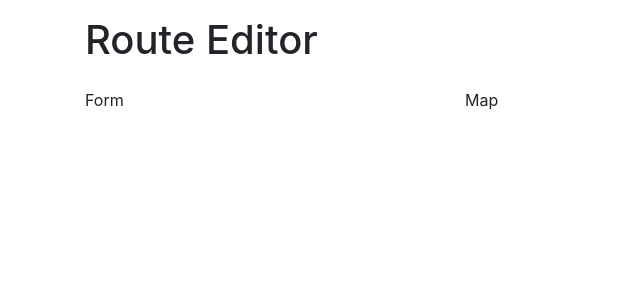
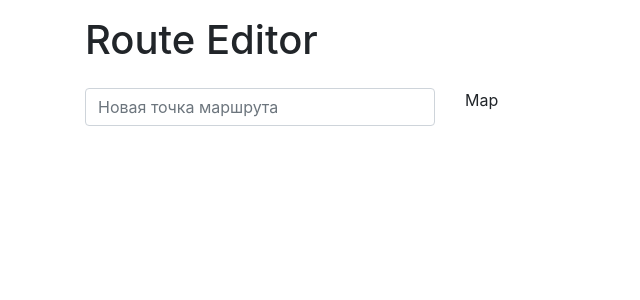
Before and after one commit to vipho/route-editor, a React (Create React App) app: page / in a window 1280 px wide. Shown: the top 300 px of the page, without its empty margins (0-640 px from the left). Built offline with nearby package versions, Linux system fonts and the light colour scheme.

Commit message:
add PlacemarkList.js

```diff
--- a/src/components/App.js
+++ b/src/components/App.js
@@ -1,18 +1,72 @@
 import React from 'react';
 import 'bootstrap/dist/css/bootstrap.css';
 
+import PlacemarkList from './PlacemarkList';
+
 class App extends React.Component {
+    constructor() {
+        super();
+
+        this.nextPlacemarkId = 0;
+    }
+
+    state = {
+        placemarkName: '',
+        placemarks: [],
+    };
+
     render() {
         return (
             <div className="row">
                 <div className="col-4">
-                    Form
+                    <form onSubmit={ this.onSubmit }>
+                        <div className="form-group">
+                            <input type="text" className="form-control" placeholder="Новая точка маршрута"
+                                   value={ this.state.placemarkName }
+                                   onChange={ this.onChange }
+                            />
+                        </div>
+                    </form>
+                    <ul className="list-group">
+                        <PlacemarkList placemarks={ this.state.placemarks }
+                                       deletePlacemark={ this.deletePlacemark.bind(this) }
+                        />
+                    </ul>
                 </div>
                 <div className="col">
                     Map
                 </div>
             </div>
         )
+    };
+
+    onChange = event => {
+        this.setState({ placemarkName: event.target.value });
+    };
+
+    onSubmit = event => {
+        event.preventDefault();
+        if( this.state.placemarkName.length === 0 )
+            return;
+
+        const newPlacemark = {
+            id: this.nextPlacemarkId++,
+            balloonContent: this.state.placemarkName,
+        };
+        this.setState({
+            placemarkName: '',
+            placemarks: [...this.state.placemarks, newPlacemark],
+        });
+    };
+
+    deletePlacemark = i => {
+        let newPlacemarks = this.state.placemarks.slice();
+        newPlacemarks.splice( i, 1 );
+
+        this.setState({
+            placemarkName: '',
+            placemarks: newPlacemarks,
+        });
     }
 }
 
--- /dev/null
+++ b/src/components/PlacemarkList.js
@@ -0,0 +1,21 @@
+import React from 'react';
+
+function PlacemarkList( props ) {
+    const { placemarks, deletePlacemark } = props;
+
+    return placemarks.map( ( item, i ) => (
+        <li className="list-group-item d-flex justify-content-between align-items-center"
+            key={ item.id }
+        >
+            {item.balloonContent}
+
+            <span style={ {cursor: "pointer"} }
+                  onClick={ ( i => () => deletePlacemark( i ) )( i ) }
+            >
+                &times;
+            </span>
+        </li>
+    ));
+}
+
+export default PlacemarkList;
```
